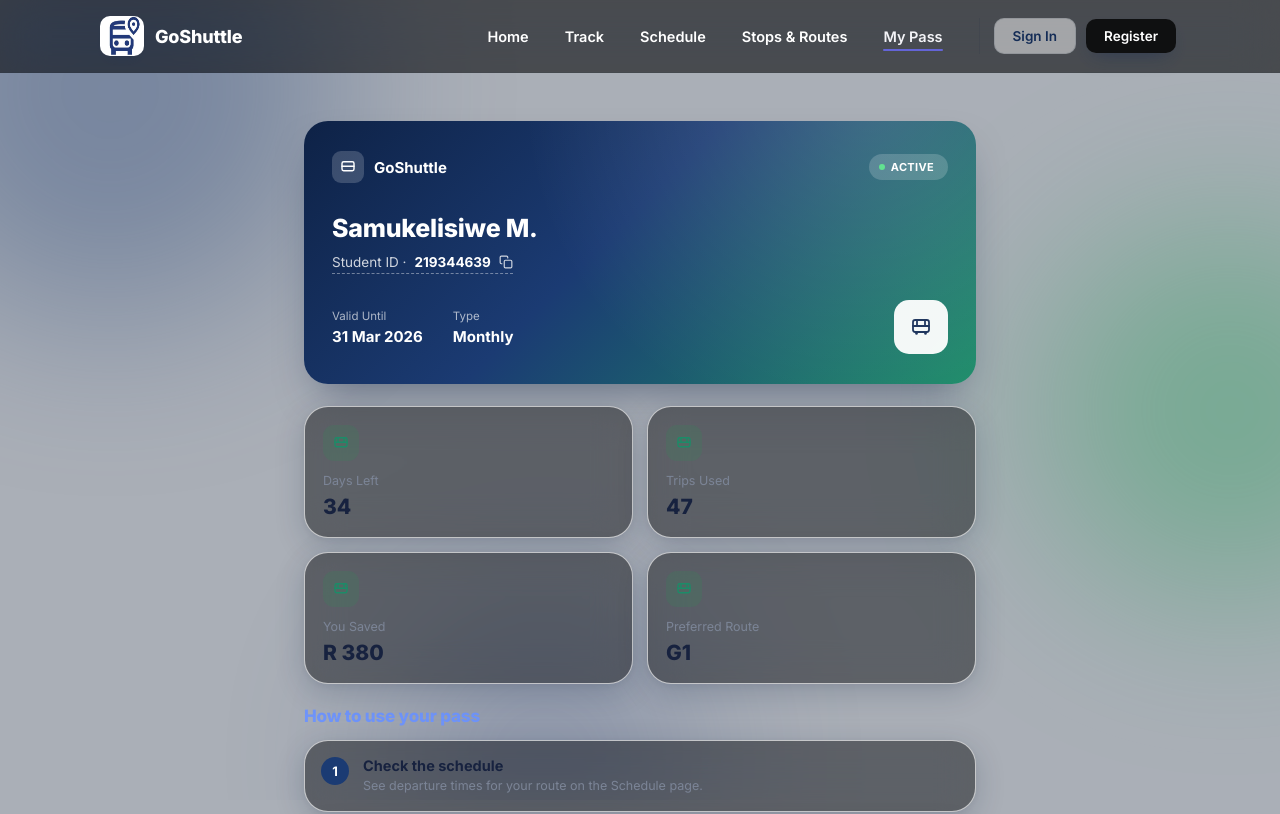
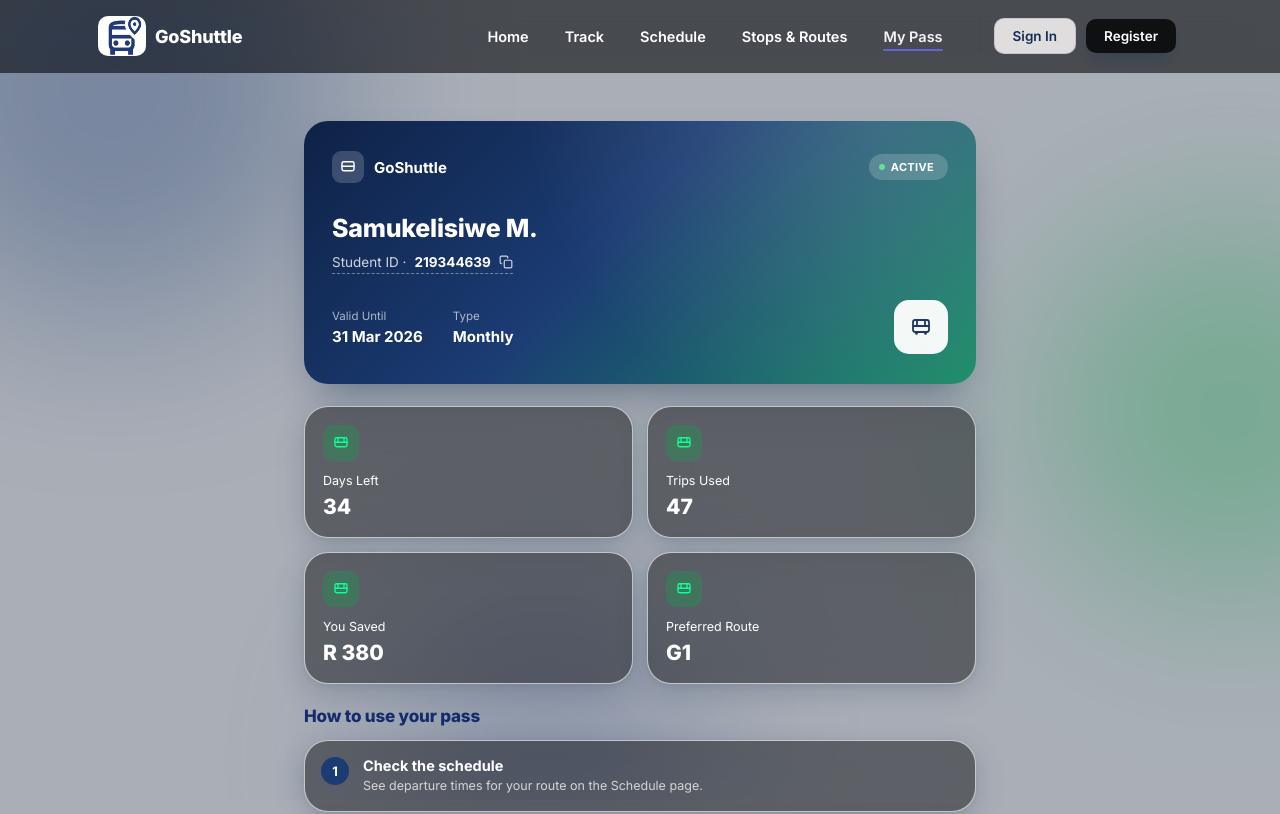
Before and after one commit to Gift1400/GoShuttle, a Vue app in the folder frontend/: page /pass in a window 1280 px wide. Shown: the top 814 px of the page. Built offline with nearby package versions, Linux system fonts and the light colour scheme.

Commit message:
update:mypass view

```diff
--- a/frontend/src/assets/theme.css
+++ b/frontend/src/assets/theme.css
@@ -224,7 +224,7 @@ svg {
 }
 
 .btn-ghost {
-  background: rgba(255, 255, 255, 0.5);
+  background: rgba(244, 241, 241, 0.885);
   color: var(--navy-800);
   border: 1px solid rgba(23, 34, 63, 0.12);
 }
--- a/frontend/src/components/AppHeader.vue
+++ b/frontend/src/components/AppHeader.vue
@@ -99,7 +99,7 @@ onUnmounted(() => window.removeEventListener('scroll', handleScroll))
 }
 
 #logo {
-  width: 44px;
+  width: 48px;
   height: 40px;
   border-radius: 10px;
 }
--- a/frontend/src/views/MyPassView.vue
+++ b/frontend/src/views/MyPassView.vue
@@ -174,7 +174,7 @@ onMounted(() => {
   display: grid;
   grid-template-columns: minmax(0, 1fr);
   gap: 22px;
-  max-width: 640px;
+  max-width: 800px;
 }
 
 /* Pass card */
@@ -333,8 +333,8 @@ onMounted(() => {
 .stat-icon {
   width: 36px;
   height: 36px;
-  background: rgba(23, 160, 79, 0.12);
-  color: var(--green-600);
+  background: rgba(23, 160, 80, 0.345);
+  color: rgb(15, 255, 151);
   border-radius: 11px;
   display: flex;
   align-items: center;
@@ -344,20 +344,20 @@ onMounted(() => {
 
 .stat-label {
   font-size: 12.5px;
-  color: var(--muted);
+  color: white;
 }
 
 .stat-value {
   font-size: 21px;
   font-weight: 800;
-  color: var(--ink);
+  color: white;
 }
 
 /* Steps */
 .section-title {
   font-size: 17px;
   font-weight: 800;
-  color: rgb(111, 148, 250);
+  color: rgb(21, 45, 110);
   margin-bottom: 14px;
 }
 
@@ -408,7 +408,7 @@ onMounted(() => {
 .step-title {
   font-size: 14.5px;
   font-weight: 700;
-  color: var(--ink);
+  color: white;
   transition: color 0.15s ease;
 }
 
@@ -419,7 +419,7 @@ onMounted(() => {
 
 .step-desc {
   font-size: 12.5px;
-  color: var(--muted);
+  color: rgb(213, 212, 212);
   line-height: 1.45;
   transition: opacity 0.15s ease;
 }
```
